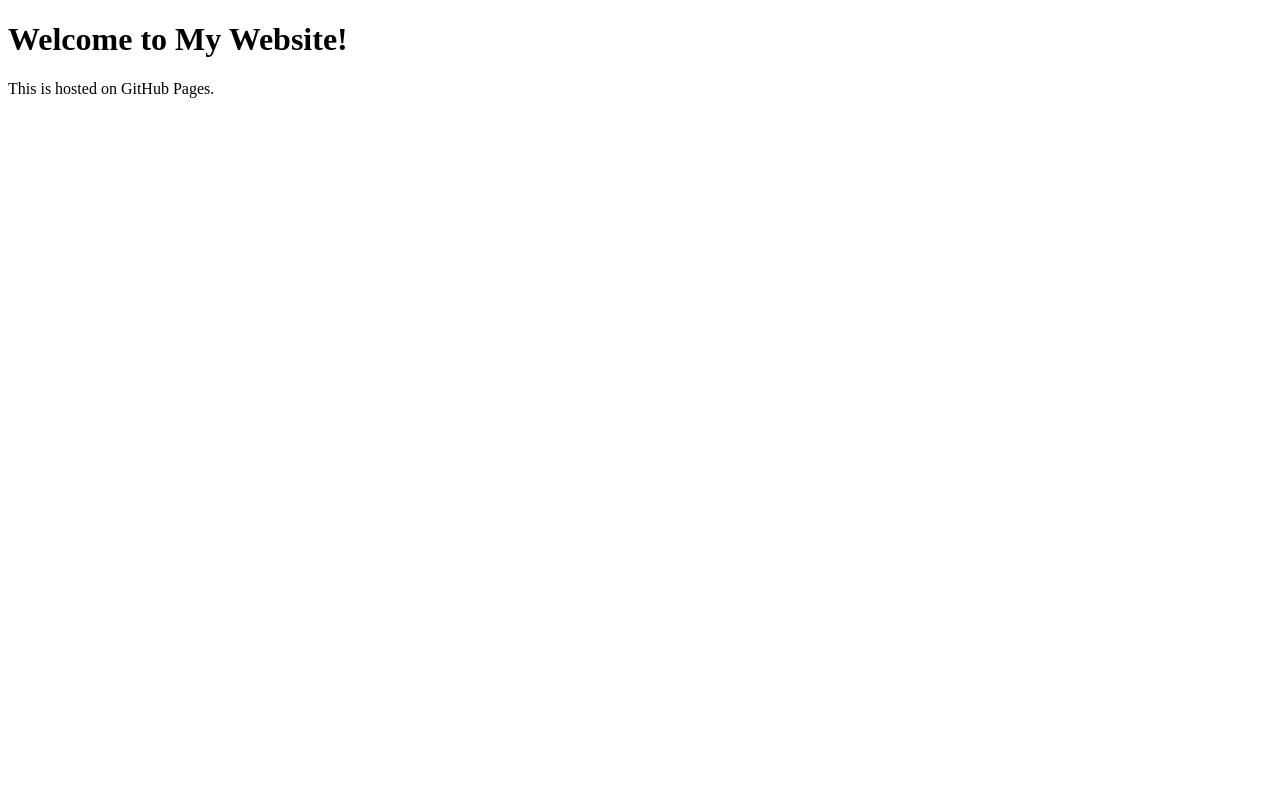
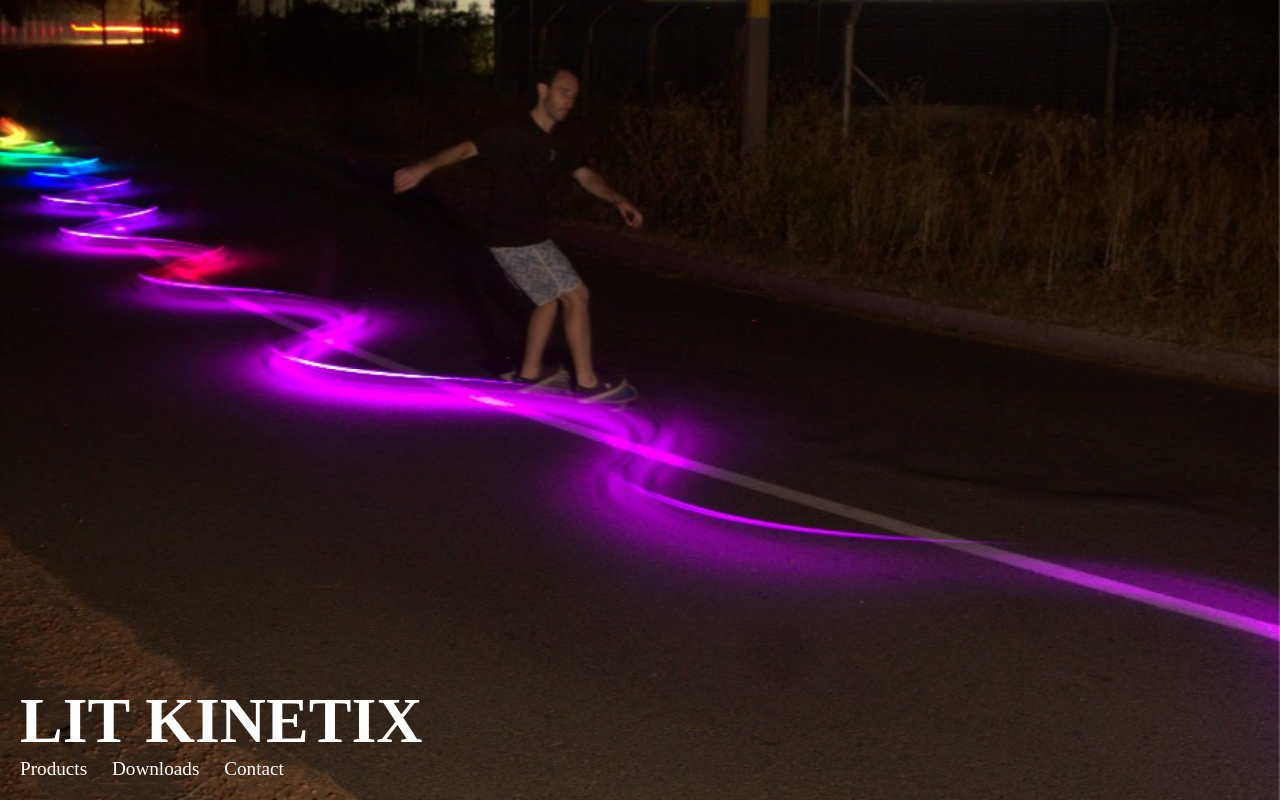
Before and after one commit to javaftw/lit-kinetix-web, a plain HTML site: page index.html in a window 1280 px wide. Drawn offline with Linux system fonts and the light colour scheme.

Commit message:
Add files via upload

```diff
--- a/index.html
+++ b/index.html
@@ -2,10 +2,53 @@
 <html lang="en">
 <head>
     <meta charset="UTF-8">
-    <title>My Website</title>
+    <meta name="viewport" content="width=device-width, initial-scale=1.0">
+    <title>LIT KINETIX</title>
+    <link rel="stylesheet" href="style.css">
 </head>
 <body>
-    <h1>Welcome to My Website!</h1>
-    <p>This is hosted on GitHub Pages.</p>
+    <!-- Fixed background that changes with slides -->
+    <div id="background"></div>
+
+    <!-- Container for all slides -->
+    <div id="slides">
+        <!-- Home Slide -->
+        <section class="slide home">
+            <div class="content">
+                <h1>LIT KINETIX</h1>
+                <nav>
+                    <a href="#products">Products</a>
+                    <a href="#downloads">Downloads</a>
+                    <a href="#contact">Contact</a>
+                </nav>
+            </div>
+        </section>
+
+        <!-- Products Slide -->
+        <section class="slide products" id="products">
+            <div class="content">
+                <h2>Products</h2>
+                <p>Here’s some info about our awesome products...</p>
+            </div>
+        </section>
+
+        <!-- Downloads Slide -->
+        <section class="slide downloads" id="downloads">
+            <div class="content">
+                <h2>Downloads</h2>
+                <p>Download our files here...</p>
+            </div>
+        </section>
+
+        <!-- Contact Slide -->
+        <section class="slide contact" id="contact">
+            <div class="content">
+                <h2>Contact</h2>
+                <p>Get in touch with us at contact@litkinetix.com...</p>
+            </div>
+        </section>
+    </div>
+
+    <script src="script.js"></script>
 </body>
 </html>
--- a/script.js
+++ b/script.js
@@ -1 +1,40 @@
-var test = 120
+document.addEventListener('DOMContentLoaded', () => {
+    const background = document.getElementById('background');
+    const slides = document.querySelectorAll('.slide');
+
+    // Set initial background
+    background.style.backgroundImage = `url('img/1.png')`;
+
+    // Intersection Observer to change background based on visible slide
+    const observerOptions = {
+        root: null,
+        rootMargin: '0px',
+        threshold: 0.5 // Trigger when 50% of the slide is in view
+    };
+
+    const observerCallback = (entries) => {
+        entries.forEach(entry => {
+            if (entry.isIntersecting) {
+                // Get the slide’s index (1-based for image naming)
+                const slideIndex = Array.from(slides).indexOf(entry.target) + 1;
+                background.style.backgroundImage = `url('img/${slideIndex}.png')`;
+                background.style.opacity = 1; // Fade in
+            } else {
+                background.style.opacity = 0; // Fade out when leaving
+            }
+        });
+    };
+
+    const observer = new IntersectionObserver(observerCallback, observerOptions);
+    slides.forEach(slide => observer.observe(slide));
+
+    // Smooth scrolling for navigation links
+    document.querySelectorAll('a[href^="#"]').forEach(anchor => {
+        anchor.addEventListener('click', function (e) {
+            e.preventDefault();
+            const targetId = this.getAttribute('href').substring(1); // Remove #
+            const targetSlide = document.getElementById(targetId);
+            targetSlide.scrollIntoView({ behavior: 'smooth' });
+        });
+    });
+});
--- a/style.css
+++ b/style.css
@@ -0,0 +1,77 @@
+/* Reset default margins and ensure full height */
+body, html {
+    margin: 0;
+    padding: 0;
+    height: 100%;
+    overflow: hidden;
+}
+
+/* Fixed background with fade transition */
+#background {
+    position: fixed;
+    top: 0;
+    left: 0;
+    width: 100%;
+    height: 100%;
+    background-size: cover;
+    background-position: center;
+    transition: opacity 0.5s ease; /* Smooth fade for background */
+    z-index: -1; /* Behind the content */
+}
+
+/* Container for slides with snapping */
+#slides {
+    height: 100%;
+    overflow-y: scroll;
+    scroll-snap-type: y mandatory; /* Snaps to each slide */
+}
+
+/* Base slide class - modular foundation for all slides */
+.slide {
+    height: 100vh; /* Full viewport height */
+    width: 100vw; /* Full viewport width */
+    display: flex;
+    align-items: center;
+    justify-content: center;
+    scroll-snap-align: start; /* Snaps to the top of each slide */
+}
+
+/* Content styling */
+.content {
+    text-align: center;
+    color: white; /* Assuming light text on dark images */
+}
+
+/* Home slide - unique positioning */
+.home .content {
+    position: absolute;
+    bottom: 20px;
+    left: 20px;
+    text-align: left;
+}
+
+.home h1 {
+    font-size: 4em; /* Large "LIT KINETIX" text */
+    margin: 0;
+}
+
+.home nav {
+    font-size: 1.2em;
+}
+
+.home nav a {
+    color: white;
+    text-decoration: none;
+    margin-right: 20px; /* Space between links */
+}
+
+/* Styling for other slides’ titles and text */
+.slide h2 {
+    font-size: 3em;
+    margin: 0;
+}
+
+.slide p {
+    font-size: 1.5em;
+    margin: 10px 0;
+}
```
